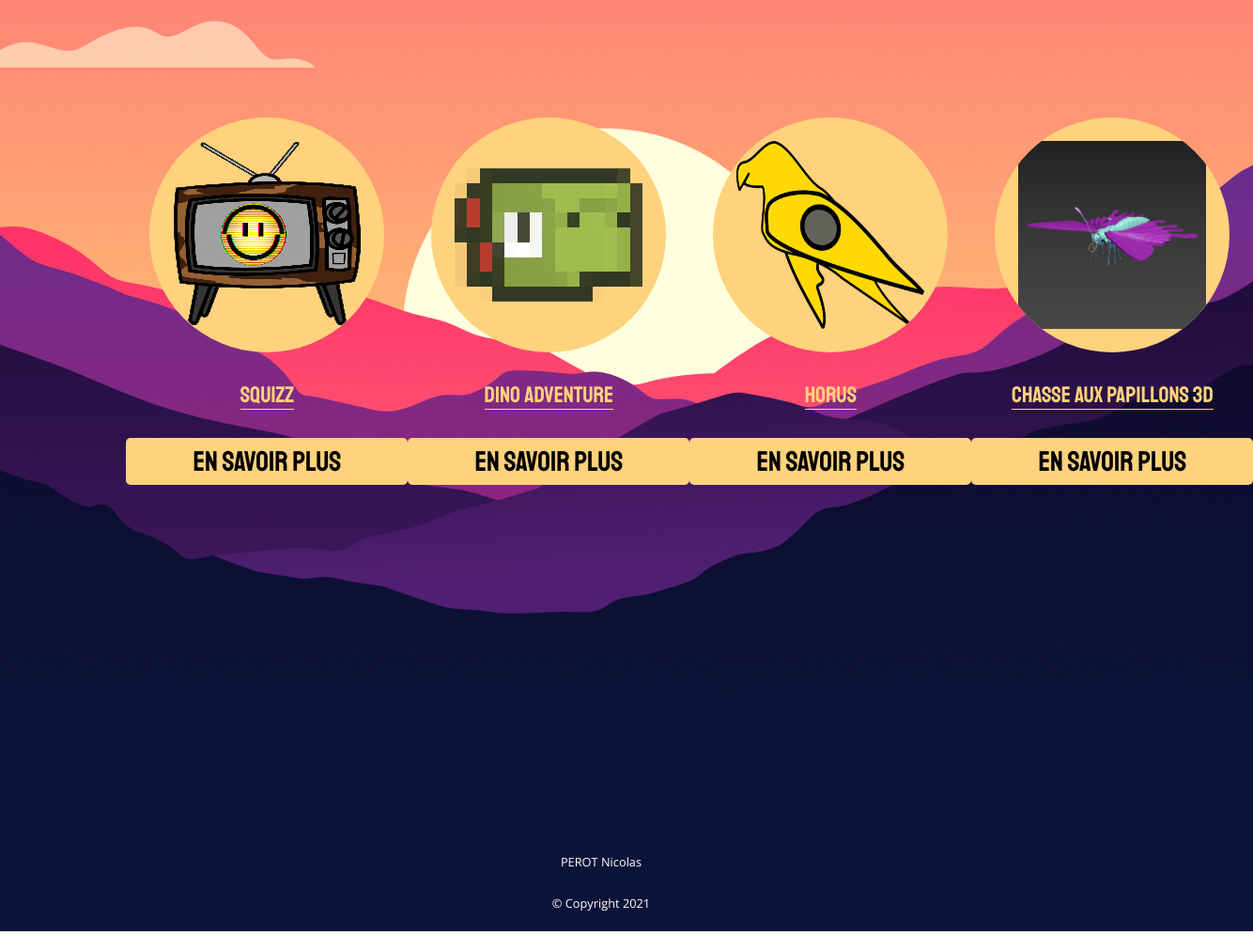
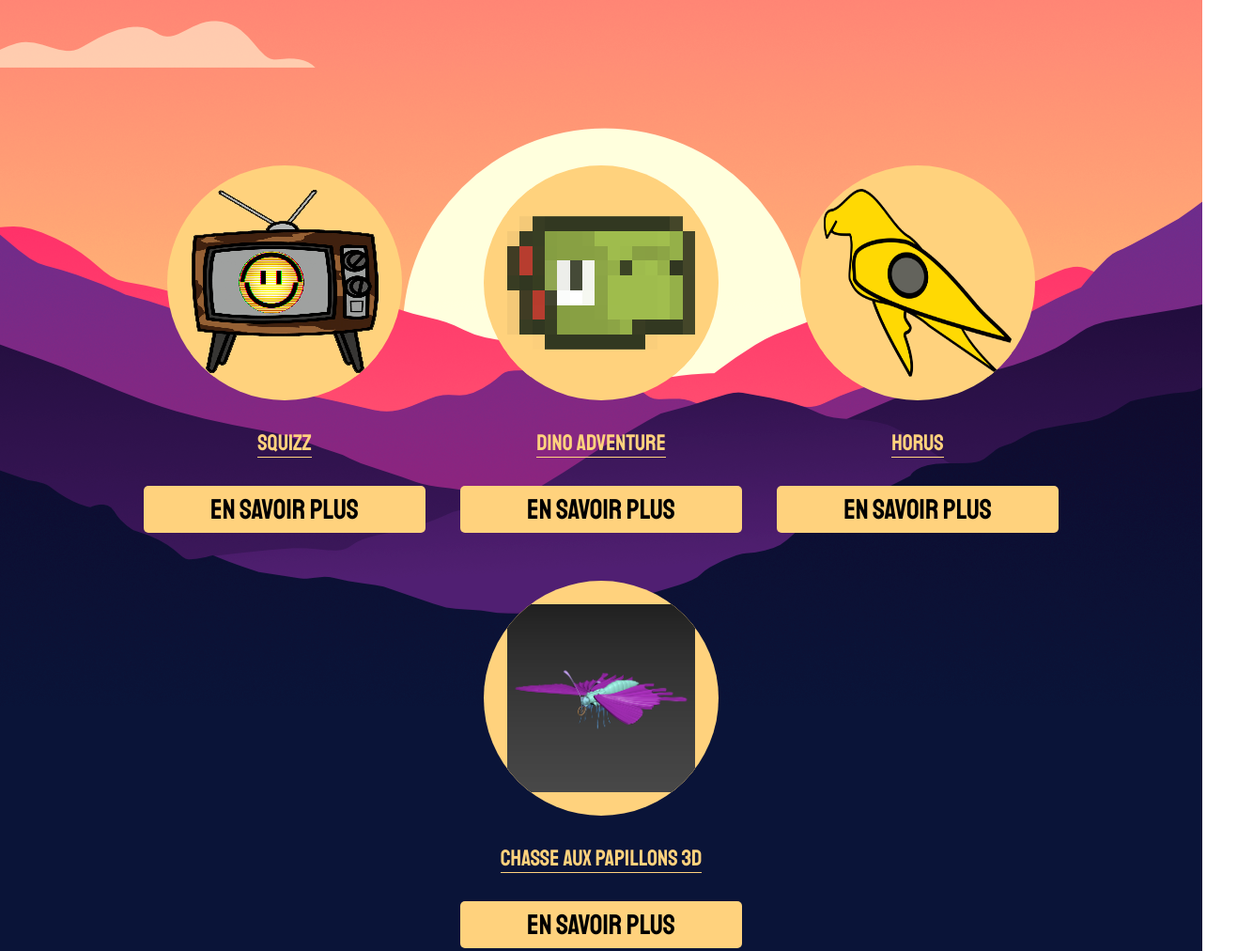
Before and after one commit to Tryptoo/portfolio, a plain HTML site: page projets/index.html in a window 1280 px wide. Shown: the part 529-1541 px from the top of the page at 94% size, 1334 px wide, since content can reach past the window. Before the commit the page ends 1520 px from the top, so only its background shows below. Drawn offline with nearby package versions, Linux system fonts and the light colour scheme; a script that the page names is missing.

Commit message:
Update style.css

```diff
--- a/projets/style.css
+++ b/projets/style.css
@@ -63,6 +63,7 @@ main{
   display: flex;
   justify-content: space-around;
   align-items: center;
+  flex-wrap: wrap;
 }
 
 .text_real{
@@ -72,6 +73,7 @@ main{
   color: #ffd27D;
   font-size: 150%;
   font-family: 'Staatliches', cursive;
+  margin-top: 5%;
 }
 
 .text_center{
```
